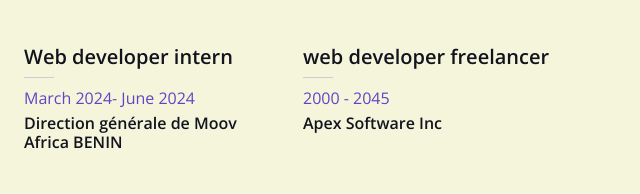
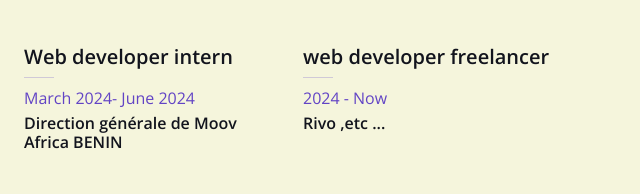
Before and after one commit to Tracylat/portfolio, a plain HTML site: page index.html in a window 1280 px wide. Shown: the part 1021-1215 px from the top of the page, 640-1280 px from the left. Drawn offline with nearby package versions, Linux system fonts and the light colour scheme.

Commit message:
Update index.html

```diff
--- a/index.html
+++ b/index.html
@@ -266,8 +266,8 @@
                                 <div class="col-sm-6">
                                     <h5>web developer freelancer </h5>
                                     <hr class="text-primary my-2">
-                                    <p class="text-primary mb-1">2000 - 2045</p>
-                                    <h6 class="mb-0">Apex Software Inc</h6>
+                                    <p class="text-primary mb-1">2024 - Now</p>
+                                    <h6 class="mb-0">Rivo ,etc ...</h6>
                                 </div>
                             </div>
                         </div>
```
